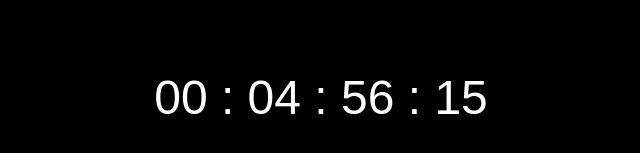
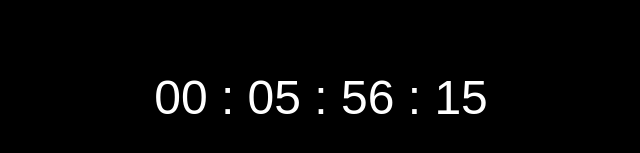
Before and after one commit to SayatMM/timer_4_Aimirosh, a plain HTML site: page index.html in a window 1280 px wide. Shown: the part 303-456 px from the top of the page, 319-959 px from the left. Drawn offline with Linux system fonts and the light colour scheme.

Commit message:
Update index.html

```diff
--- a/index.html
+++ b/index.html
@@ -60,7 +60,7 @@
 
     <script>
         // Задайте точную дату и время, до которого идет отсчет (например, 2025-01-20 12:00:00)
-        const targetDate = new Date("2025-01-21T18:00:00").getTime();
+        const targetDate = new Date("2025-01-21T19:00:00").getTime();
 
         // Функция для обновления таймера
 function updateTimer() {
```
